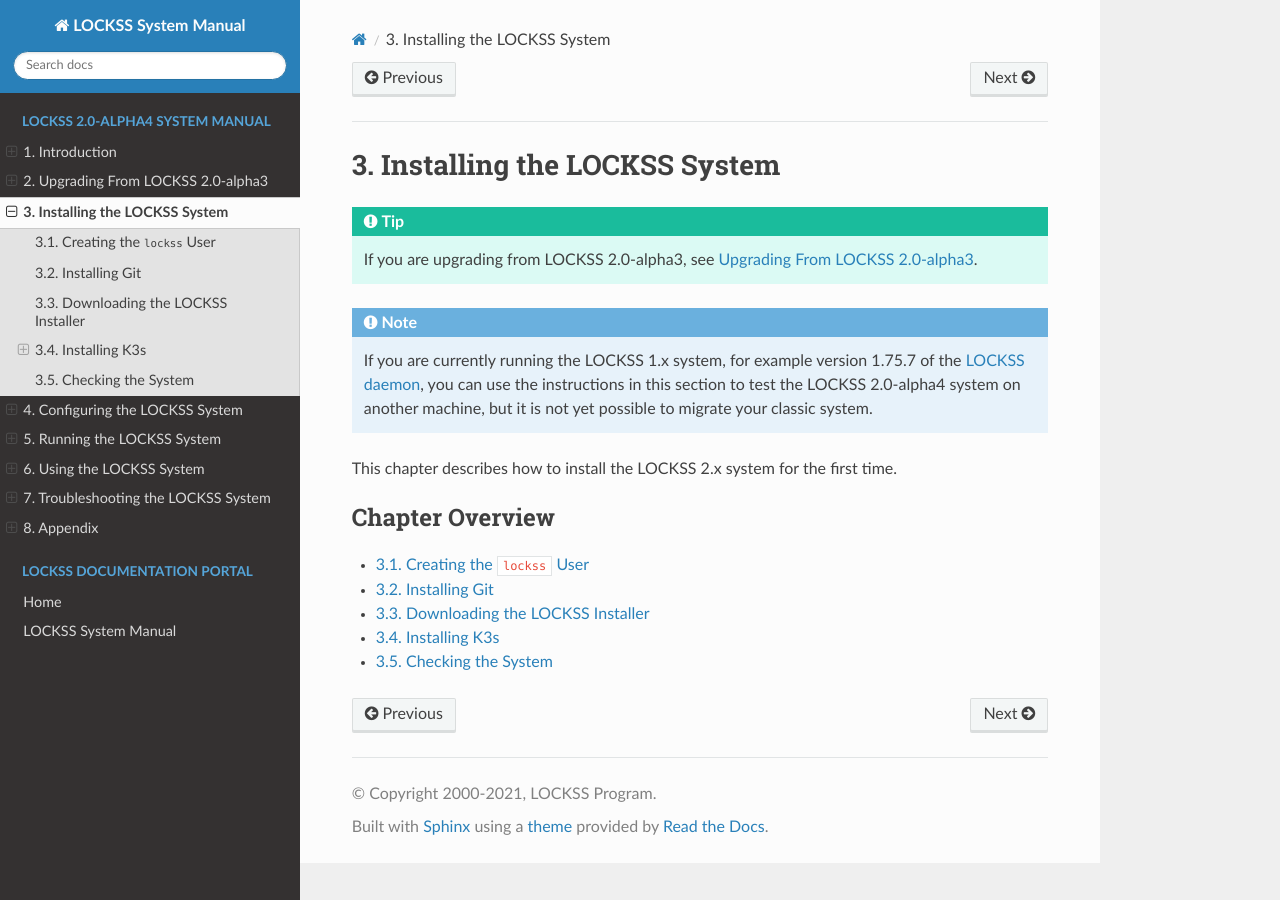
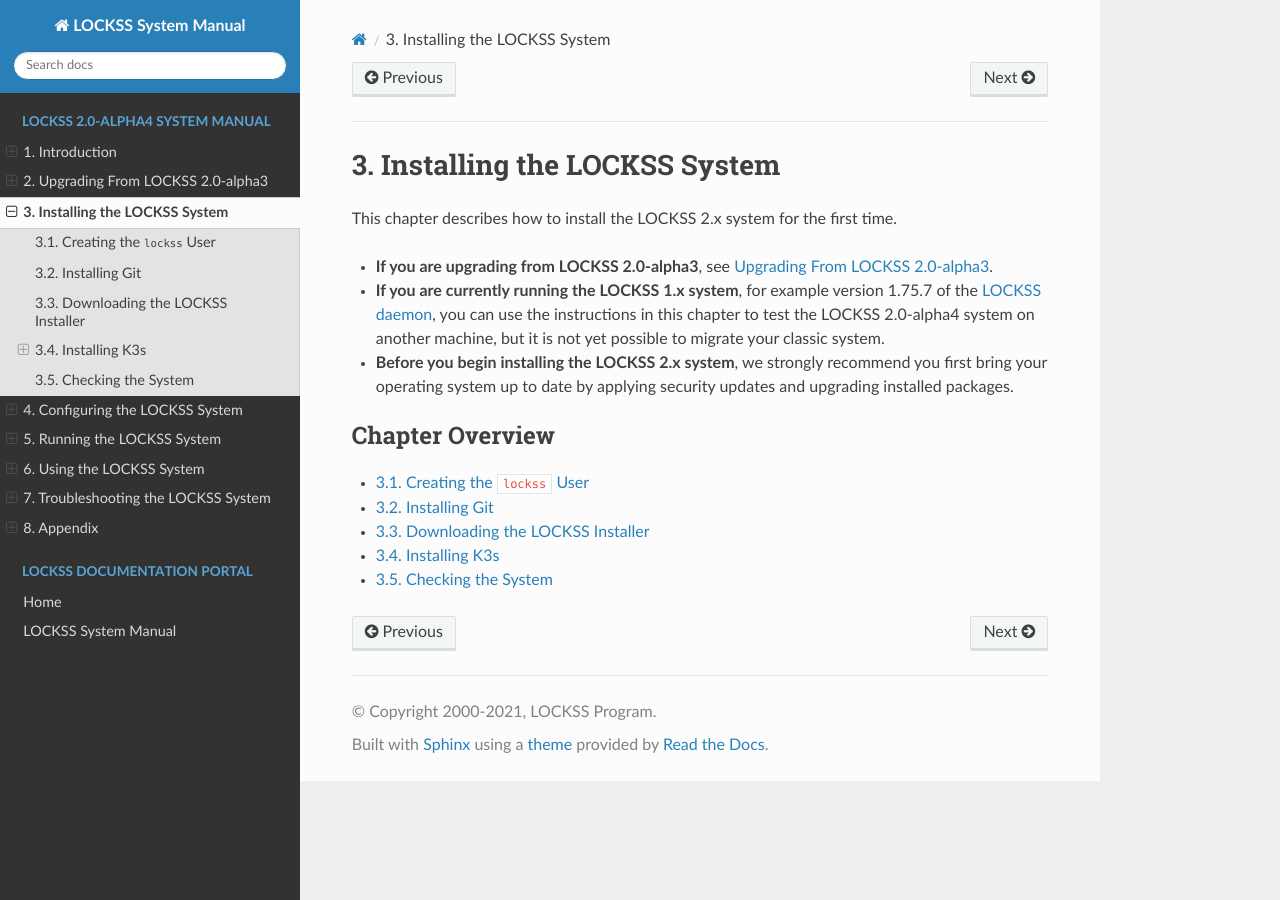
Before and after one commit to lockss/lockss-rtd-manual, a Sphinx documentation site: the page built from docs/installing/index.rst, in a window 1280 px wide. Built offline with Sphinx 7.4.7 and the Read the Docs theme 2.0.0, drawn with Linux system fonts in a browser that asks for light colours.

Commit message:
Add upfront instruction to upgrade one's operating system first.

```diff
--- a/docs/installing/index.rst
+++ b/docs/installing/index.rst
@@ -2,15 +2,13 @@
 Installing the LOCKSS System
 ============================
 
-.. tip::
+This chapter describes how to install the LOCKSS 2.x system for the first time.
 
-   If you are upgrading from LOCKSS 2.0-alpha3, see :doc:`/upgrading/index`.
+*  **If you are upgrading from LOCKSS 2.0-alpha3**, see :doc:`/upgrading/index`.
 
-.. note::
+*  **If you are currently running the LOCKSS 1.x system**, for example version 1.75.7 of the `LOCKSS daemon <https://github.com/lockss/lockss-daemon>`_, you can use the instructions in this chapter to test the LOCKSS 2.0-alpha4 system on another machine, but it is not yet possible to migrate your classic system.
 
-  If you are currently running the LOCKSS 1.x system, for example version 1.75.7 of the `LOCKSS daemon <https://github.com/lockss/lockss-daemon>`_, you can use the instructions in this section to test the LOCKSS 2.0-alpha4 system on another machine, but it is not yet possible to migrate your classic system.
-
-This chapter describes how to install the LOCKSS 2.x system for the first time.
+*  **Before you begin installing the LOCKSS 2.x system**, we strongly recommend you first bring your operating system up to date by applying security updates and upgrading installed packages.
 
 .. toctree::
    :caption: Chapter Overview
```
Also changed, not shown: docs/upgrading/index.rst (+3 -5 lines).
